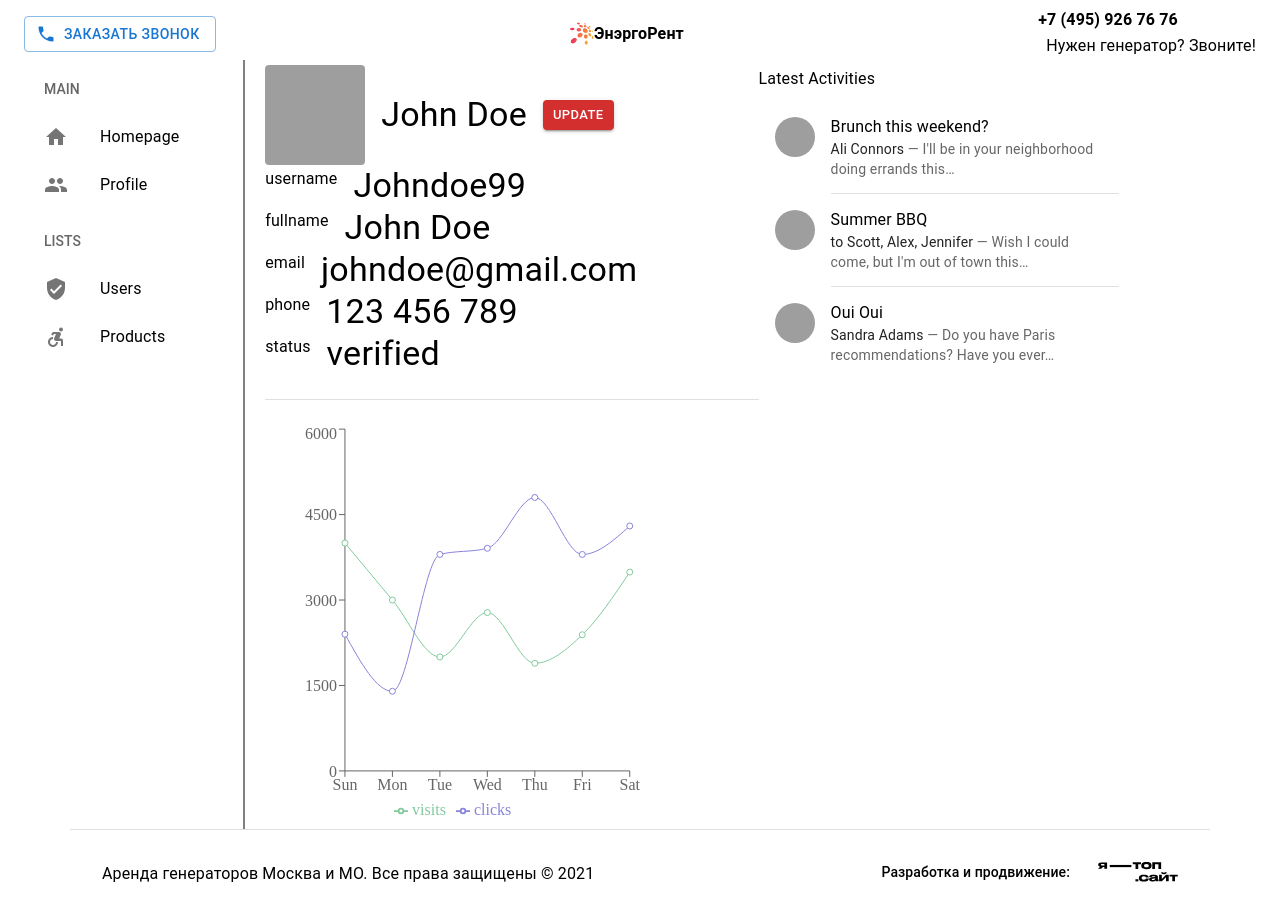
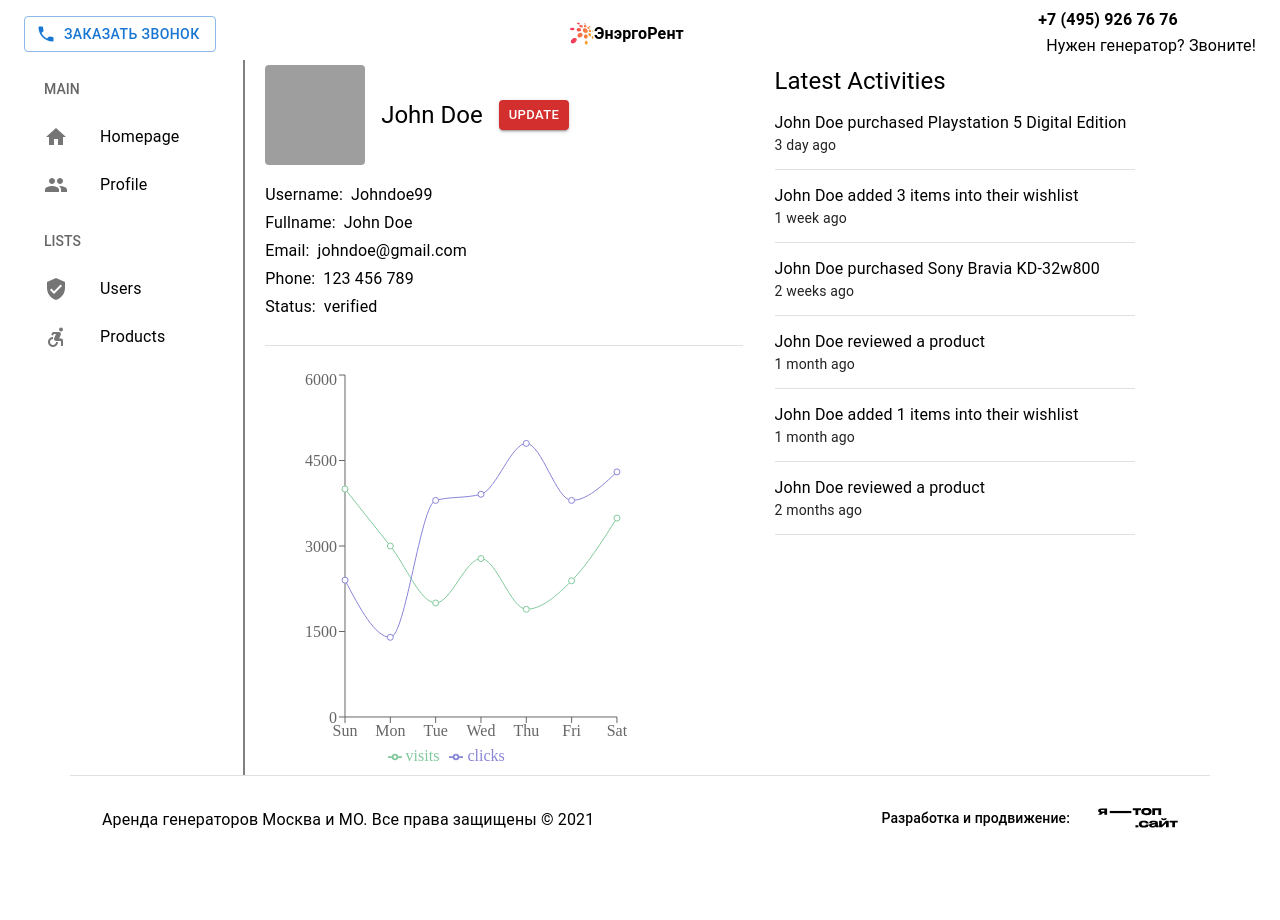
Before and after one commit to theCapnCoder/energy-rent, a React (Create React App) app: page /energy-rent/users/1 in a window 1280 px wide. Shown: the top 920 px of the page. After the commit the page ends 872 px from the top, so only its background shows below. Built offline with nearby package versions, Linux system fonts and the light colour scheme; grey boxes are pictures that could not be loaded.

Commit message:
chore: Single

```diff
--- a/src/components/single/Single.tsx
+++ b/src/components/single/Single.tsx
@@ -75,35 +75,37 @@ type Props = {
     dataKeys: { name: string; color: string }[];
     data: object[];
   };
-  activities?: { time: string; text: string };
+  activities?: { time: string; text: string }[];
 };
 
 export const Single = (props: Props) => (
-  <Stack direction={"row"}>
+  <Stack direction={"row"} gap={4}>
     <Box sx={{ flex: 1 }}>
-      <Stack direction="row" alignItems={"center"} gap={2}>
+      <Stack mb={2} direction="row" alignItems={"center"} gap={2}>
         <Avatar
           variant="rounded"
           src={props.img}
           sx={{ width: 100, height: 100 }}
         />
-        <Typography variant="h4">{props.title}</Typography>
+        <Typography variant="h5">{props.title}</Typography>
         <Button variant="contained" color="error" size="small">
           Update
         </Button>
       </Stack>
 
       {Object.entries(props.info).map((item) => (
-        <Stack key={item[0]} direction="row" gap={2}>
-          <Typography variant="subtitle1">{item[0]}</Typography>
-          <Typography variant="h4">{item[1]}</Typography>
+        <Stack key={item[0]} direction="row" gap={1}>
+          <Typography variant="subtitle1" sx={{ textTransform: "capitalize" }}>
+            {item[0]}:
+          </Typography>
+          <Typography variant="subtitle1">{item[1]}</Typography>
         </Stack>
       ))}
 
       <Divider sx={{ my: 3 }} />
 
       {props.chart && (
-        <Box width={"80%"} height={400}>
+        <Box key={props.chart.dataKeys[0].name} width={"80%"} height={400}>
           <ResponsiveContainer width="100%" height="100%">
             <LineChart
               width={500}
@@ -121,7 +123,11 @@ export const Single = (props: Props) => (
               <Tooltip />
               <Legend />
               {props.chart.dataKeys.map((dataKey) => (
-                <Line type="monotone" dataKey={dataKey.name} stroke={dataKey.color} />
+                <Line
+                  type="monotone"
+                  dataKey={dataKey.name}
+                  stroke={dataKey.color}
+                />
               ))}
             </LineChart>
           </ResponsiveContainer>
@@ -130,14 +136,15 @@ export const Single = (props: Props) => (
     </Box>
 
     <Box sx={{ flex: 1 }}>
-      <Typography variant="subtitle1">Latest Activities</Typography>
-      <List sx={{ width: "100%", maxWidth: 360, bgcolor: "background.paper" }}>
-        <ListItem alignItems="flex-start">
-          <ListItemAvatar>
-            <Avatar alt="Remy Sharp" src="/static/images/avatar/1.jpg" />
-          </ListItemAvatar>
+      <Typography variant="h5">Latest Activities</Typography>
+      <List disablePadding sx={{ width: "100%", maxWidth: 360, bgcolor: "background.paper" }}>
+        {props.activities && (
+          <>
+            {props.activities.map((activity) => (
+              <>
+                <ListItem disableGutters alignItems="flex-start">
                   <ListItemText
-            primary="Brunch this weekend?"
+                    primary={activity.text}
                     secondary={
                       <React.Fragment>
                         <Typography
@@ -146,57 +153,17 @@ export const Single = (props: Props) => (
                           variant="body2"
                           color="text.primary"
                         >
-                  Ali Connors
+                          {activity.time}
                         </Typography>
-                {" — I'll be in your neighborhood doing errands this…"}
                       </React.Fragment>
                     }
                   />
                 </ListItem>
-        <Divider variant="inset" component="li" />
-        <ListItem alignItems="flex-start">
-          <ListItemAvatar>
-            <Avatar alt="Travis Howard" src="/static/images/avatar/2.jpg" />
-          </ListItemAvatar>
-          <ListItemText
-            primary="Summer BBQ"
-            secondary={
-              <React.Fragment>
-                <Typography
-                  sx={{ display: "inline" }}
-                  component="span"
-                  variant="body2"
-                  color="text.primary"
-                >
-                  to Scott, Alex, Jennifer
-                </Typography>
-                {" — Wish I could come, but I'm out of town this…"}
-              </React.Fragment>
-            }
-          />
-        </ListItem>
-        <Divider variant="inset" component="li" />
-        <ListItem alignItems="flex-start">
-          <ListItemAvatar>
-            <Avatar alt="Cindy Baker" src="/static/images/avatar/3.jpg" />
-          </ListItemAvatar>
-          <ListItemText
-            primary="Oui Oui"
-            secondary={
-              <React.Fragment>
-                <Typography
-                  sx={{ display: "inline" }}
-                  component="span"
-                  variant="body2"
-                  color="text.primary"
-                >
-                  Sandra Adams
-                </Typography>
-                {" — Do you have Paris recommendations? Have you ever…"}
-              </React.Fragment>
-            }
-          />
-        </ListItem>
+                <Divider component="li" />
+              </>
+            ))}
+          </>
+        )}
       </List>
     </Box>
   </Stack>
```
Lines whose indentation alone changed are shown as unchanged.
